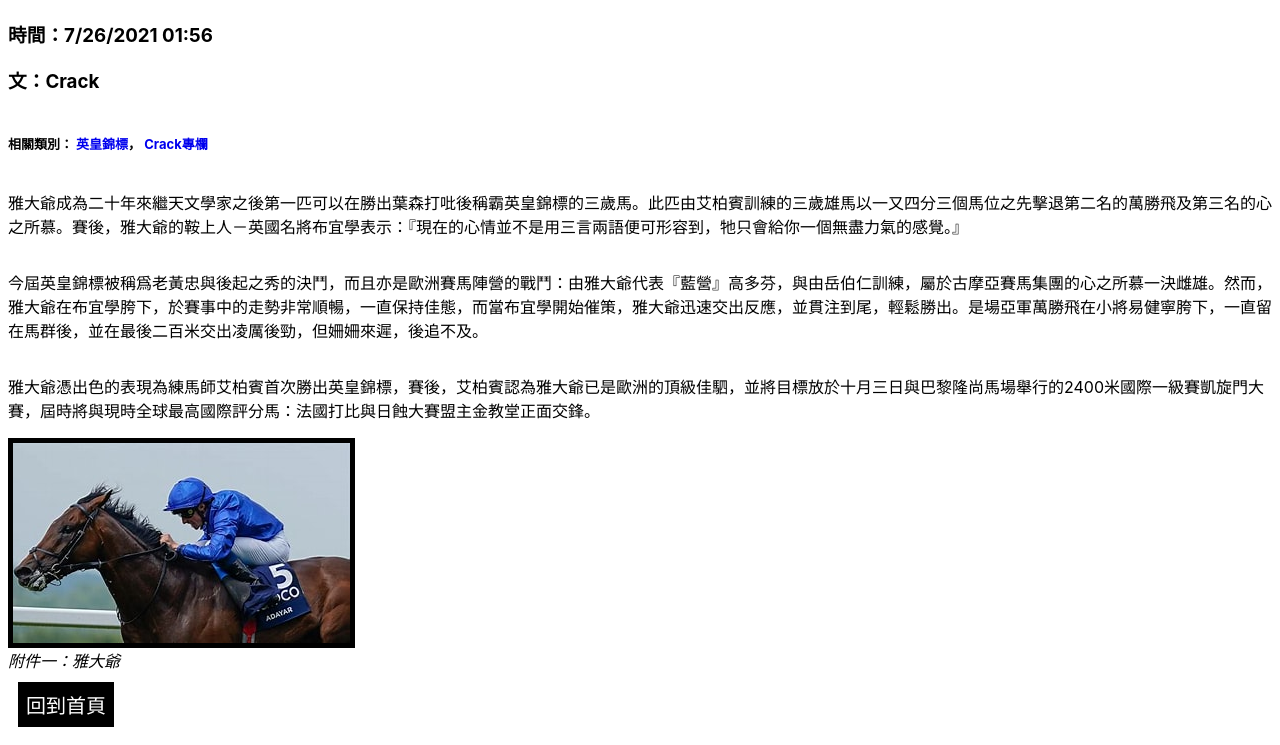
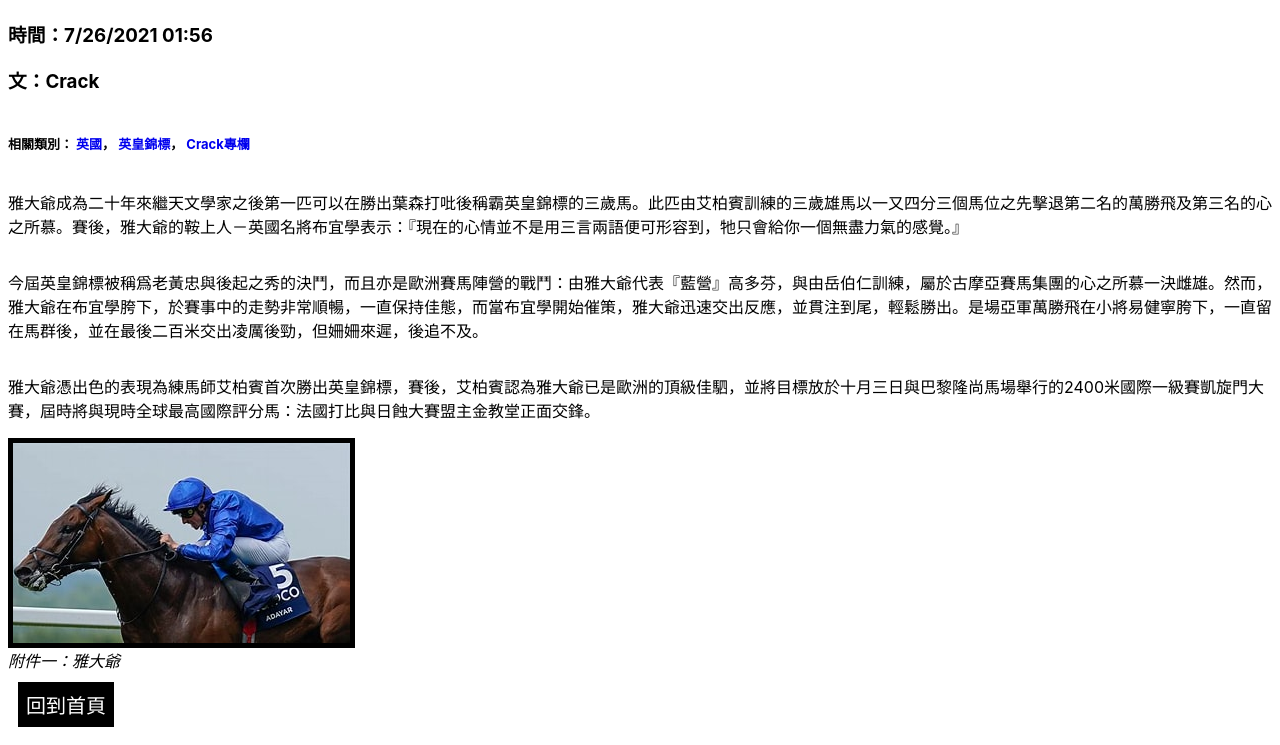
Before and after one commit to ARandomHongKongPerson/ARandomHongKongPerson.github.io, a plain HTML site: page 英皇錦標賽馬日實況：雅大爺繼葉森打吡後再下一城.html in a window 1280 px wide. Shown: the part 55-800 px from the top of the page. Drawn offline with Linux system fonts and the light colour scheme.

Commit message:
Update 英皇錦標賽馬日實況：雅大爺繼葉森打吡後再下一城.html

```diff
--- a/英皇錦標賽馬日實況：雅大爺繼葉森打吡後再下一城.html
+++ b/英皇錦標賽馬日實況：雅大爺繼葉森打吡後再下一城.html
@@ -10,6 +10,7 @@
     <h3>時間：7/26/2021 01:56</h3>
     <h3>文：Crack</h3><br>
     <h5>相關類別：
+        <a href="search.html?s=英國">英國</a>，
         <a href="search.html?s=英皇錦標">英皇錦標</a>，
         <a href="search.html?s=Crack專欄">Crack專欄</a>
     </h5><br>
```
